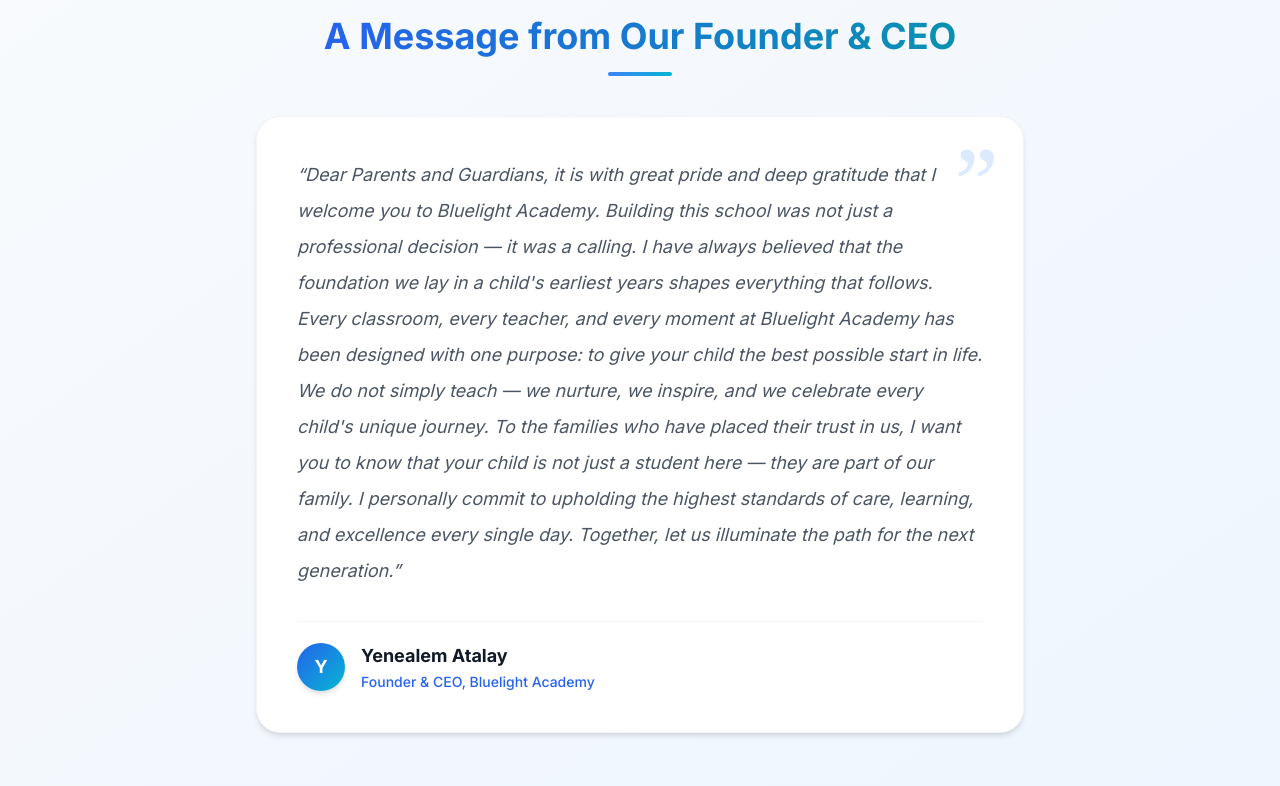
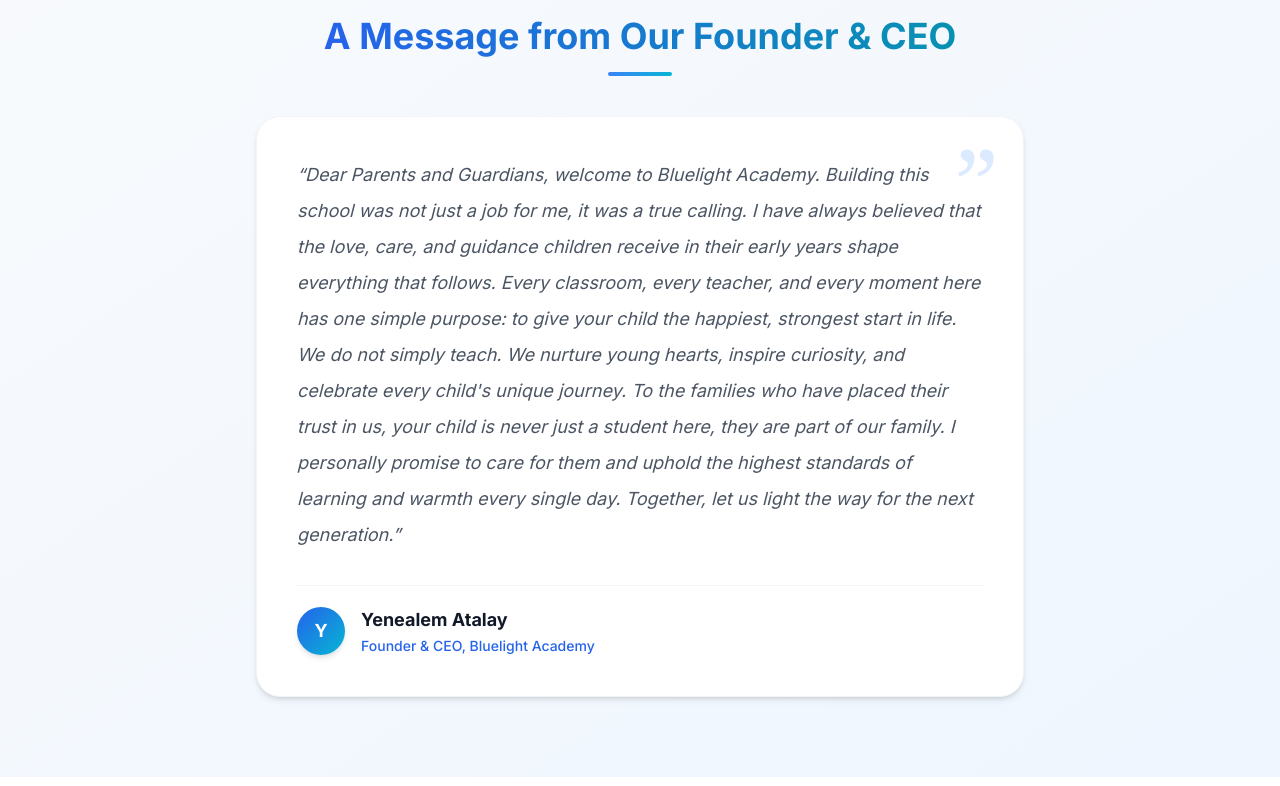
Before and after one commit to dopi95/SMS, a Next.js app in the folder Website/: page /about/our-story in a window 1280 px wide. Shown: the part 1309-2095 px from the top of the page. Built offline with nearby package versions, Linux system fonts and the light colour scheme; no server answers.

Commit message:
feat(website): update founder message with warm humanized tone and remove dashes

```diff
--- a/Website/src/app/about/our-story/page.tsx
+++ b/Website/src/app/about/our-story/page.tsx
@@ -99,8 +99,8 @@
 
               <p className="text-sm sm:text-base lg:text-lg text-gray-600 leading-7 sm:leading-8 lg:leading-9 italic relative z-10 mb-6 sm:mb-8">
                 &ldquo;{currentLang === 'en'
-                  ? "Dear Parents and Guardians, it is with great pride and deep gratitude that I welcome you to Bluelight Academy. Building this school was not just a professional decision — it was a calling. I have always believed that the foundation we lay in a child's earliest years shapes everything that follows. Every classroom, every teacher, and every moment at Bluelight Academy has been designed with one purpose: to give your child the best possible start in life. We do not simply teach — we nurture, we inspire, and we celebrate every child's unique journey. To the families who have placed their trust in us, I want you to know that your child is not just a student here — they are part of our family. I personally commit to upholding the highest standards of care, learning, and excellence every single day. Together, let us illuminate the path for the next generation."
-                  : 'የማዘነው ወላጅዎች እና አሳዳጂዎች፣ ብሉላይት አካዳሚን በዘረተው ሴረት እና በካህነት አክብሮት እየገበት። ይህንን ትምህርት ቤት መገንባት ጥሪ ነበር። የልጁን ቅድሚያ ዓመታት የሚሰሩትን ሁሉም ነገር ይቀርጣል። እያንዳንዱ ክፍል፣ እያንዳንዱ አስተማሪ እና እያንዳንዱ ቀን በአንድ ዓላማ ተደርግቷል — ልጅዎ በሕይወቱ ምርጥ ጅምር እንዲኖረው። ልጃቸውን ለእኛ ያሳደጉ ወላጅዎች፣ ልጃቸው እዚህ ብቻ ተማሪ አይደለም — የቤተሰባችን አካል ነው። አብረን ለሚቀጥለው ትውልድ መንገድ እናብራ።'
+                  ? "Dear Parents and Guardians, welcome to Bluelight Academy. Building this school was not just a job for me, it was a true calling. I have always believed that the love, care, and guidance children receive in their early years shape everything that follows. Every classroom, every teacher, and every moment here has one simple purpose: to give your child the happiest, strongest start in life. We do not simply teach. We nurture young hearts, inspire curiosity, and celebrate every child's unique journey. To the families who have placed their trust in us, your child is never just a student here, they are part of our family. I personally promise to care for them and uphold the highest standards of learning and warmth every single day. Together, let us light the way for the next generation."
+                  : 'ውድ ወላጆች እና አሳዳጊዎች፣ ወደ ብሉላይት አካዳሚ እንኳን በደህና መጣችሁ። ይህንን ትምህርት ቤት መክፈት ለእኔ ስራ ብቻ ሳይሆን ከልብ የመነጨ ጥሪ ነበር። ልጆች በመጀመሪያዎቹ የዕድሜ ዓመታት የሚያገኙት ፍቅርና እንክብካቤ ቀሪ ሕይወታቸውን በሙሉ እንደሚቀርጽ ሁልጊዜ አምናለሁ። እዚህ ያለው እያንዳንዱ ክፍል፣ እያንዳንዱ መምህር እና እያንዳንዱ ቅጽበት አንድ ትልቅ ዓላማ አለው፣ ይኸውም ለልጅዎ ምርጥ የሕይወት ጅምር መስጠት ነው። እኛ ማስተማር ብቻ አይደለም የምናደርገው። ልጆችን በፍቅር እንከባከባለን፣ የማወቅ ጉጉታቸውን እናነሳሳለን፣ እንዲሁም የእያንዳንዳቸውን ልዩ ጉዞ በደስታ እናከብራለን። ልጆቻችሁን ለእኛ አደራ የሰጣችሁ ቤተሰቦች፣ ልጅዎ እዚህ ተማሪ ብቻ ሳይሆን የቤተሰባችን አባል ነው። በየቀኑ የሚገባቸውን ፍቅር፣ እንክብካቤ እና ጥራት ያለው ትምህርት ለመስጠት ቃል እገባለሁ። አብረን ለቀጣዩ ትውልድ ብሩህ መንገድ እናብራ።'
                 }&rdquo;
               </p>
 
```
